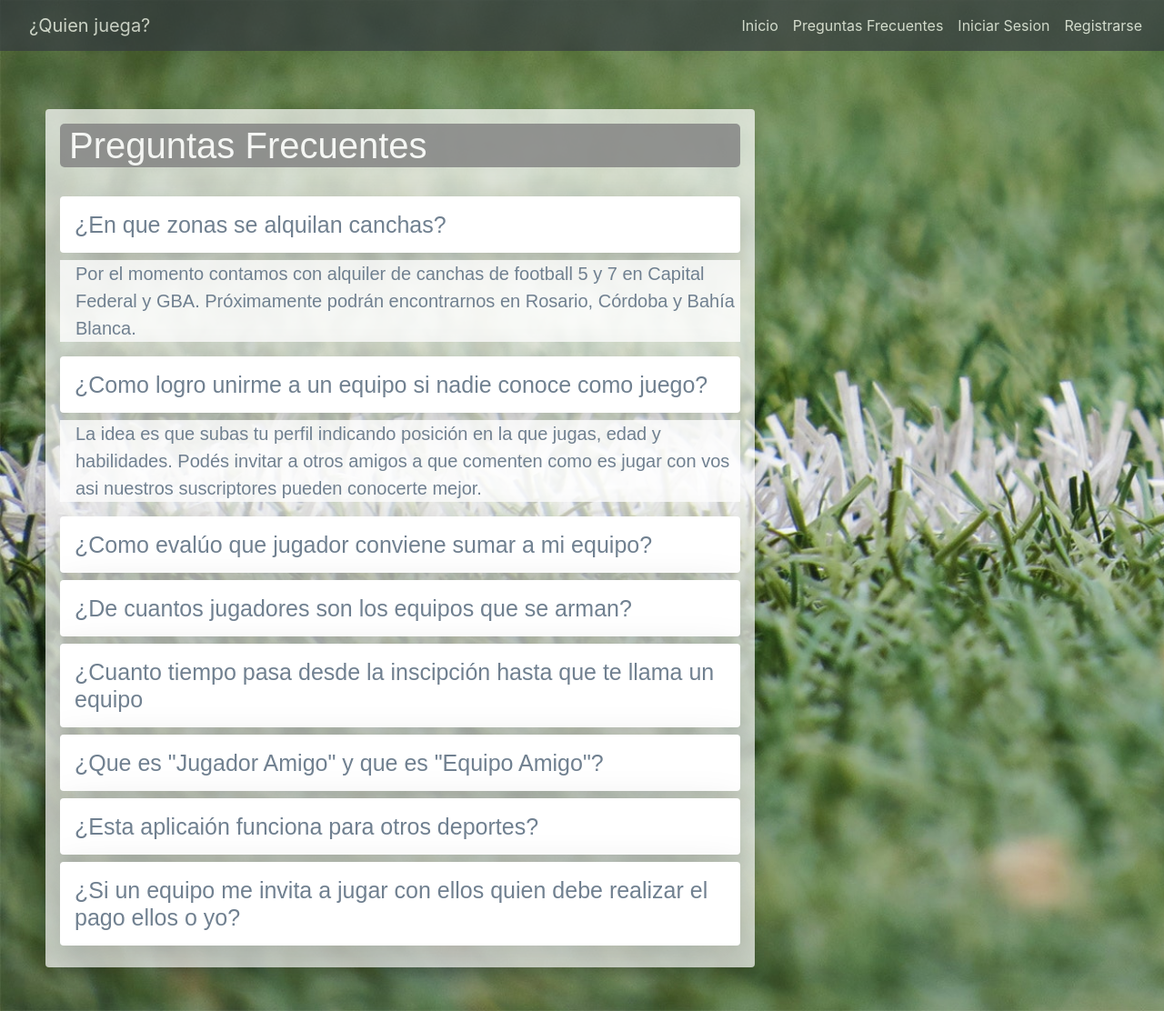
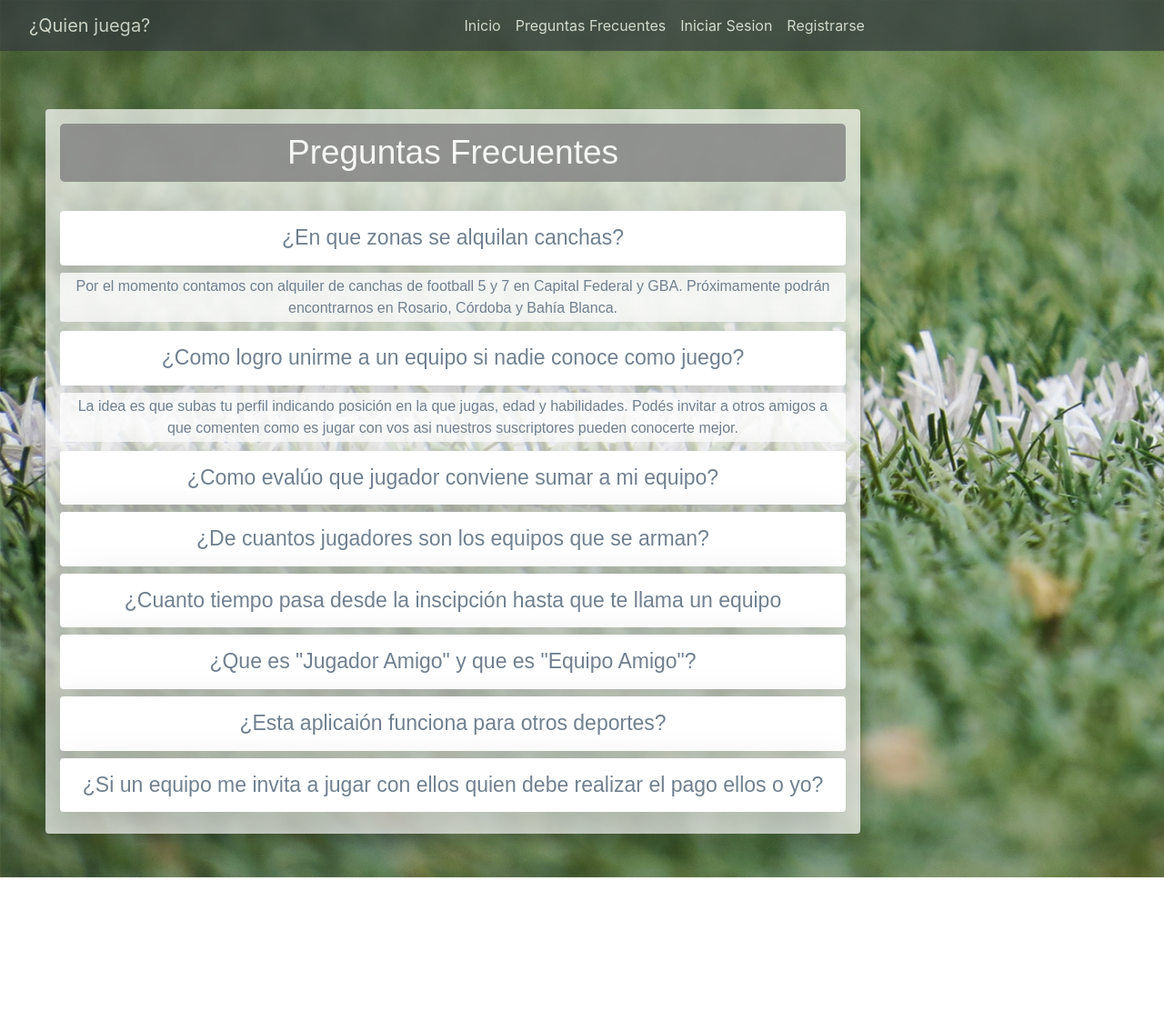
Before and after one commit to solhermelo/proyectointegrador, a PHP site: page /FAQ.html in a window 1280 px wide. Shown: the whole page at 91% size. After the commit the page ends 965 px from the top, so only its background shows below. Run offline with PHP 8.4, Linux system fonts and the light colour scheme.

Commit message:
ultima version con MQ

```diff
--- a/PI_Todos/styles.css
+++ b/PI_Todos/styles.css
@@ -1,3 +1,9 @@
+*{
+    box-sizing: border-box;
+    text-align: center;
+    margin: 0 auto;
+    padding: 0;
+}
 .container2
 {
   background-image: url(imagenes/grass.jpg);
@@ -38,7 +44,8 @@ nav
   opacity: 0.8;
   color: white;
   border-radius: 5px;
-  padding-left: 10px;
+  padding: 10px;
+  font-size: 40px;
   font-family: sans-serif;
 }
 
@@ -57,10 +64,15 @@ nav
   color:SlateGray;
   background-color: white;
   font-weight:lighter;
-  font-size: 20px;
+  font-size: 17px;
   font-family: sans-serif;
   padding-left: 17px;
+  padding-top: 3px;
+  padding-bottom: 3px;
+  padding-right: 17px;
   background-color: rgba(255,255,255,0.8) !important;
+  border-radius: 3px;
+  margin-bottom: 10px;
 }
 
 .item
@@ -71,48 +83,108 @@ nav
   display: inline;
 }
 
+@media (min-width:360px)
+{
+  .div_1
+  {
+    width: 70%;
+  }
+  .titulo
+  {
+    font-size: 28px;
+  }
+  .preguntas
+  {
+    font-size:17px;
+  }
+  .respuesta
+  {
+    font-size: 13px;
+  }
 
-@@media only screen and (max-width: 1200px) {
-	.login-box{
-    width: 40%;
-    margin-left: 5%;
-    margin-right: 5%;
-    float:left
 }
 
-@@media only screen and (max-width: 992px) {
-  .login-box{
-    width: 40%;
-    margin-left: 5%;
-    margin-right: 5%;
-    float:left
+@media (min-width:750px)
+{
+  .div_1
+  {
+    width: 70%;
+  }
+  .titulo
+  {
+    font-size: 31px;
+  }
+  .preguntas
+  {
+    font-size:19px;
+  }
+  .respuesta
+  {
+    font-size: 14px;
+  }
+
 }
 
-@@media only screen and (max-width: 768px) and (orientation: landscape){
-  .login-box{
-    width: 40%;
-    height: 80%;
-    margin-left: 5%;
-    margin-right: 5%;
-    float:left
+@media (min-width: 950px)
+{
+  .div_1
+  {
+    width: 70%;
   }
-  body{
-    background-repeat: no-repeat;
+  .titulo
+  {
+    font-size: 34px;
   }
+  .preguntas
+  {
+    font-size:21px;
+  }
+  .respuesta
+  {
+    font-size: 15px;
+  }
+
+
 }
 
-@@media only screen and (max-width: 480px) {
-  .login-box{
-    width: 40%;
-    margin-left: 5%;
-    margin-right: 5%;
-    float:left
+@media (min-width:1150px)
+{
+  .div_1
+  {
+    width: 70%;
+  }
+  .titulo
+  {
+    font-size: 37px;
+  }
+  .preguntas
+  {
+    font-size:23px;
+  }
+  .respuesta
+  {
+    font-size: 16px;
+  }
+
 }
 
-@@media only screen and (max-width: 320px) {
-  .login-box{
-    width: 40%;
-    margin-left: 5%;
-    margin-right: 5%;
-    float:left
+@media (min-width:1366px)
+{
+  .div_1
+  {
+    width: 70%;
+  }
+  .titulo
+  {
+    font-size: 40px;
+  }
+  .preguntas
+  {
+    font-size:25px;
+  }
+  .respuesta
+  {
+    font-size: 17px;
+  }
+
 }
```
